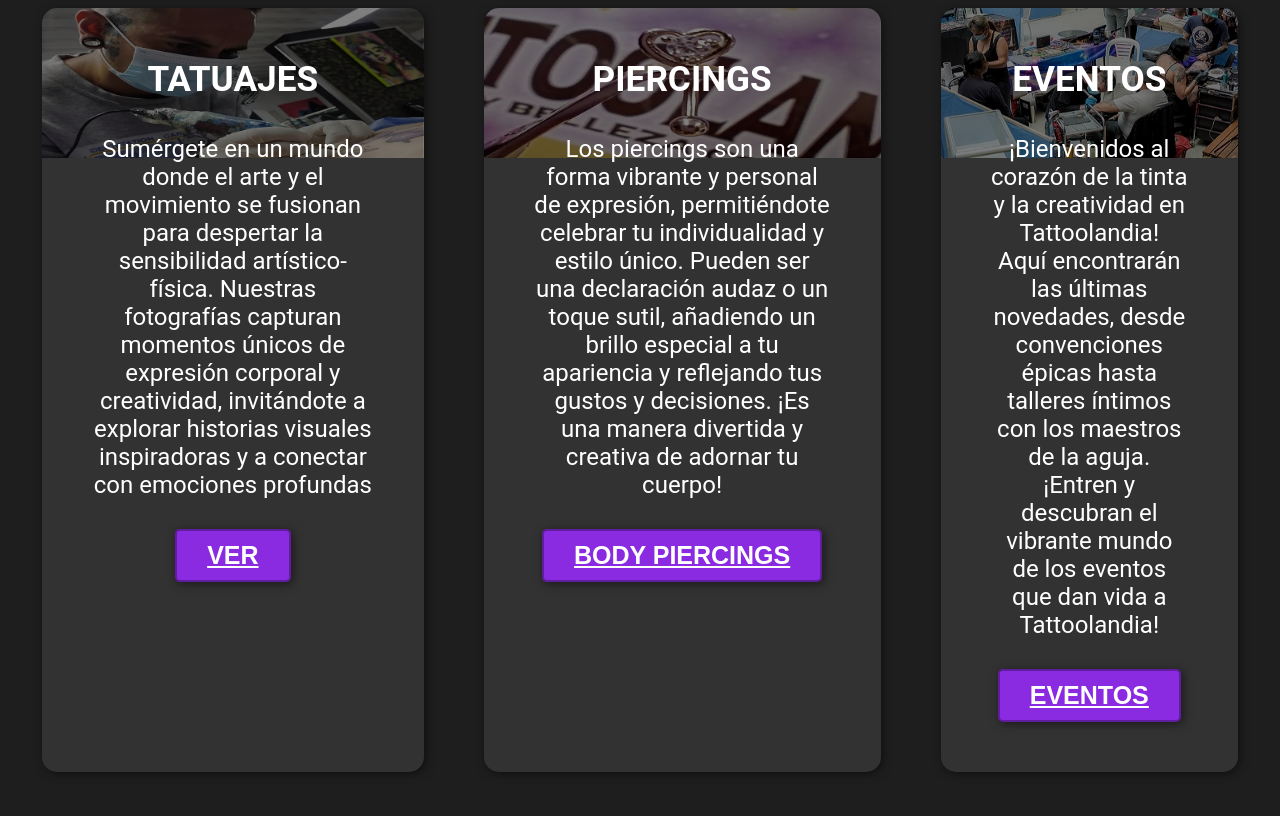
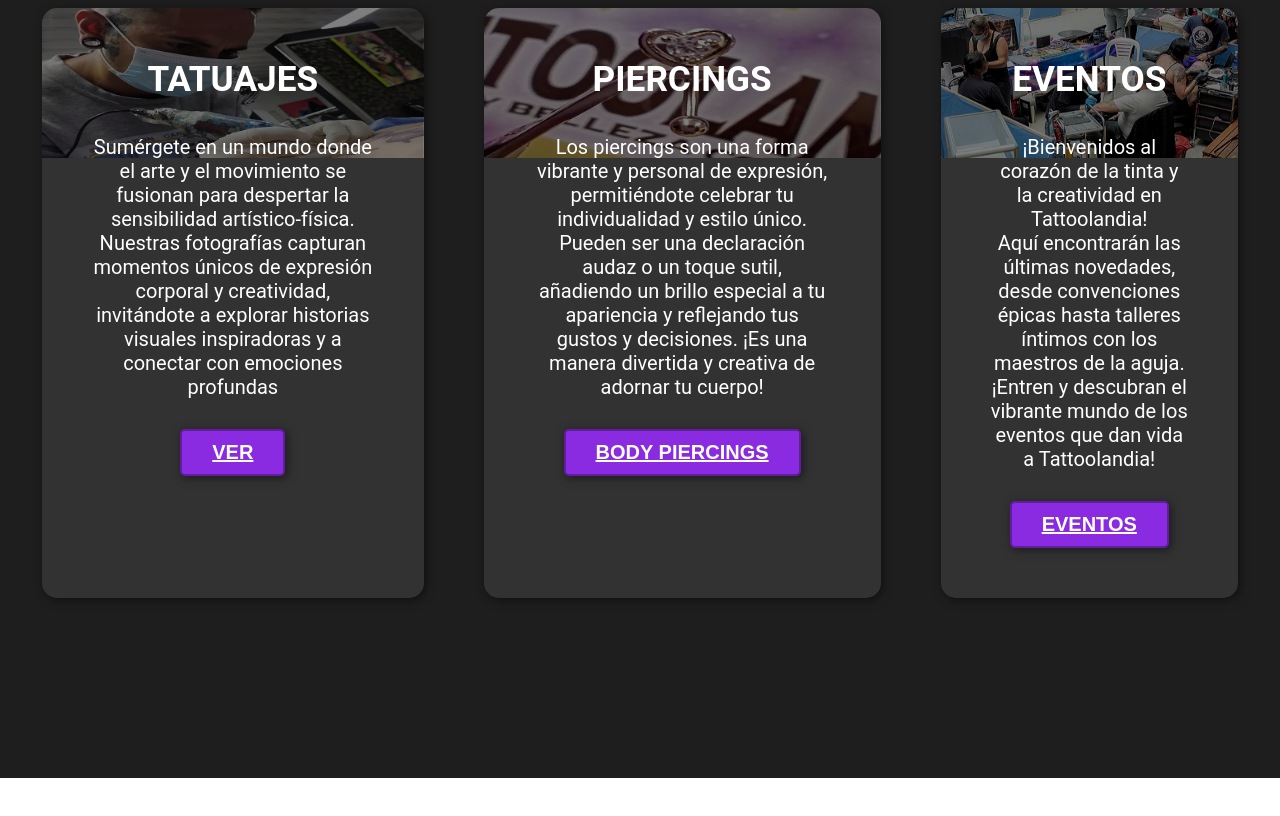
Before and after one commit to neamstrong/tattofestz42025, a plain HTML site: page index.html in a window 1280 px wide. Shown: the part 1920-2736 px from the top of the page. Drawn offline with Linux system fonts and the light colour scheme.

Commit message:
Update index.css

```diff
--- a/index.css
+++ b/index.css
@@ -14,7 +14,7 @@ body{
 h1{ font-size: 3.5em;}
 h2{ font-size: 2.7em;}
 h3{ font-size: 2.2em;}
-p{ font-size: 1.5em;}
+p{ font-size: 1.25em;}
 ul{ list-style: none;}
 li{ font-size: 1.25em;}
 
@@ -29,7 +29,6 @@ button{
     background-color: blueviolet;
 }
 button a{
-    font-size: 1.25em;
     font-weight: bold;
     color: white;
     background-color: blueviolet;
```
